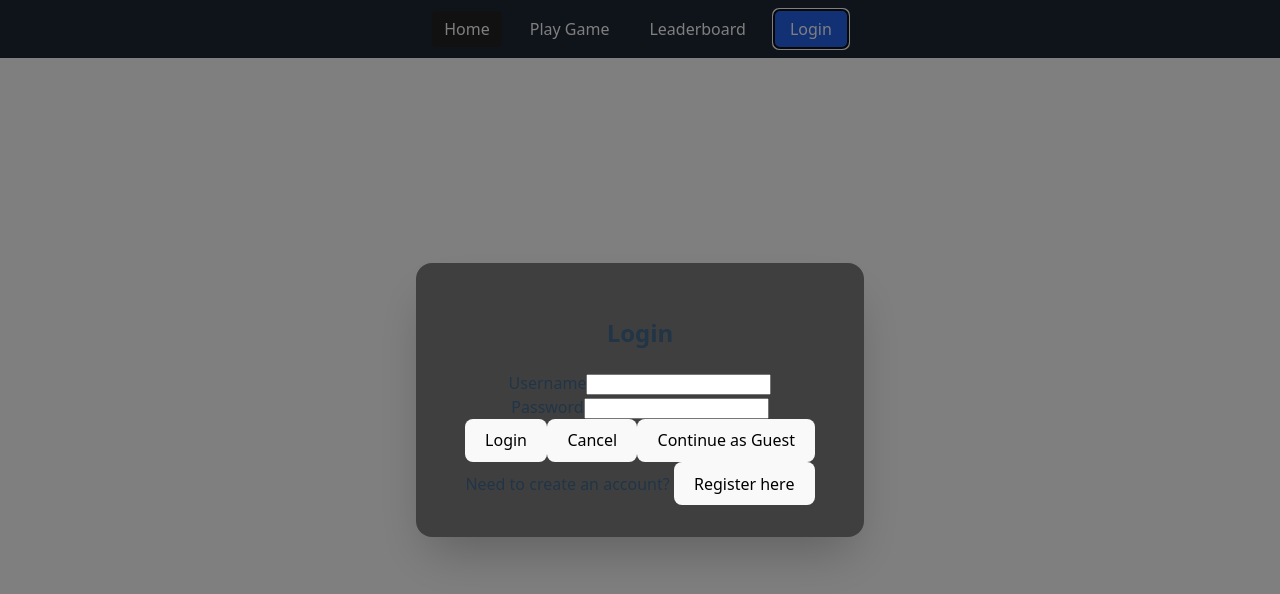
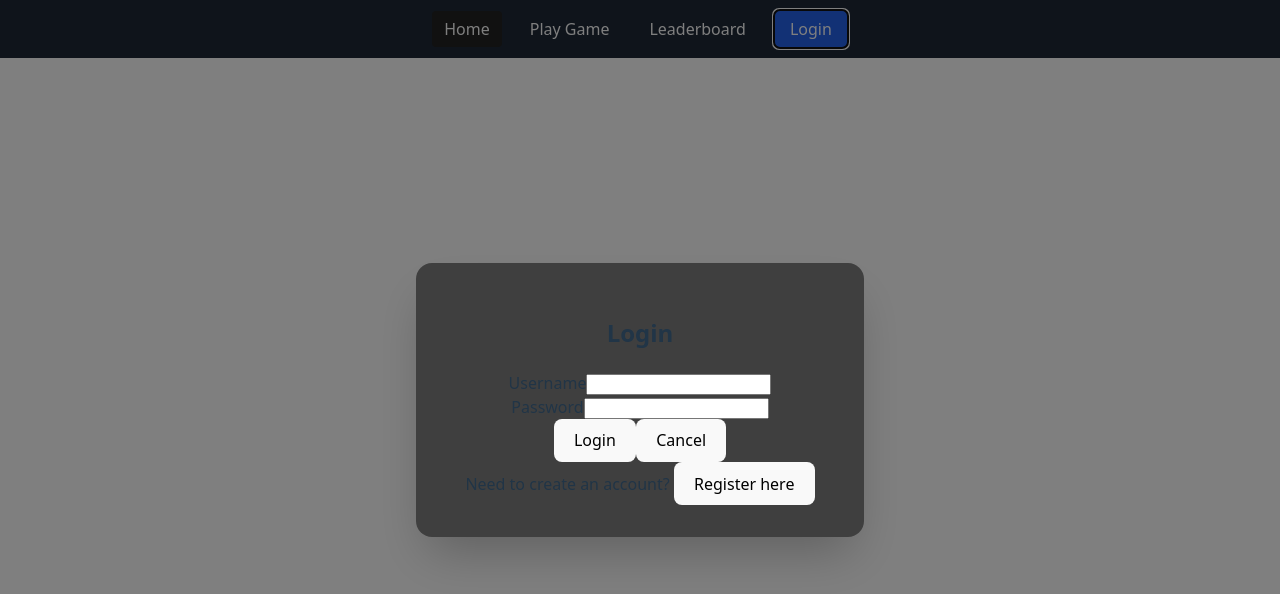
Before and after one commit to SantiCS26/Soccer-Super-Stars, a React (Vite) app: page / in a window 1280 px wide. Both pictures are taken after a click on the button "Login". Shown: the top 594 px of the page. Built offline with nearby package versions, Linux system fonts and the light colour scheme; no server answers.

Commit message:
Removed guest from window

```diff
--- a/src/components/login_window.jsx
+++ b/src/components/login_window.jsx
@@ -79,14 +79,6 @@ export default function LoginWindow({ onClose, onSuccess, onSwitchToRegister })
                         Cancel
                     </button>
 
-                    <button
-                        type="button"
-                        onClick={() => { onClose(); onSuccess("guest"); }}
-                        className="w-full bg-gray-700 text-white py-2 rounded-lg mt-3 hover:bg-gray-800 transition"
-                    >
-                        Continue as Guest
-                    </button>
-
                     <div className="text-sm text-center text-gray-600 mt-4">
                         Need to create an account?{" "}
                         <button
```
